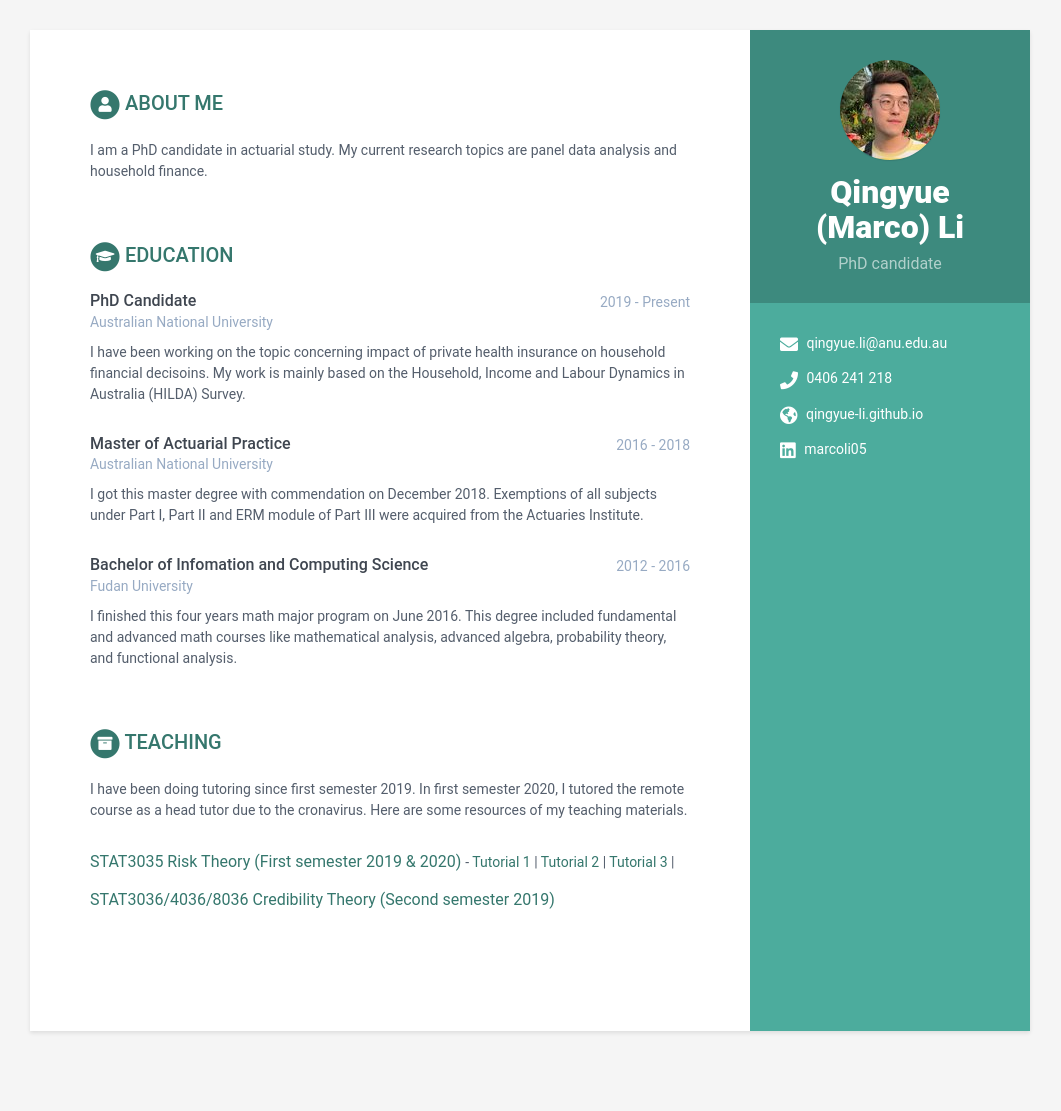
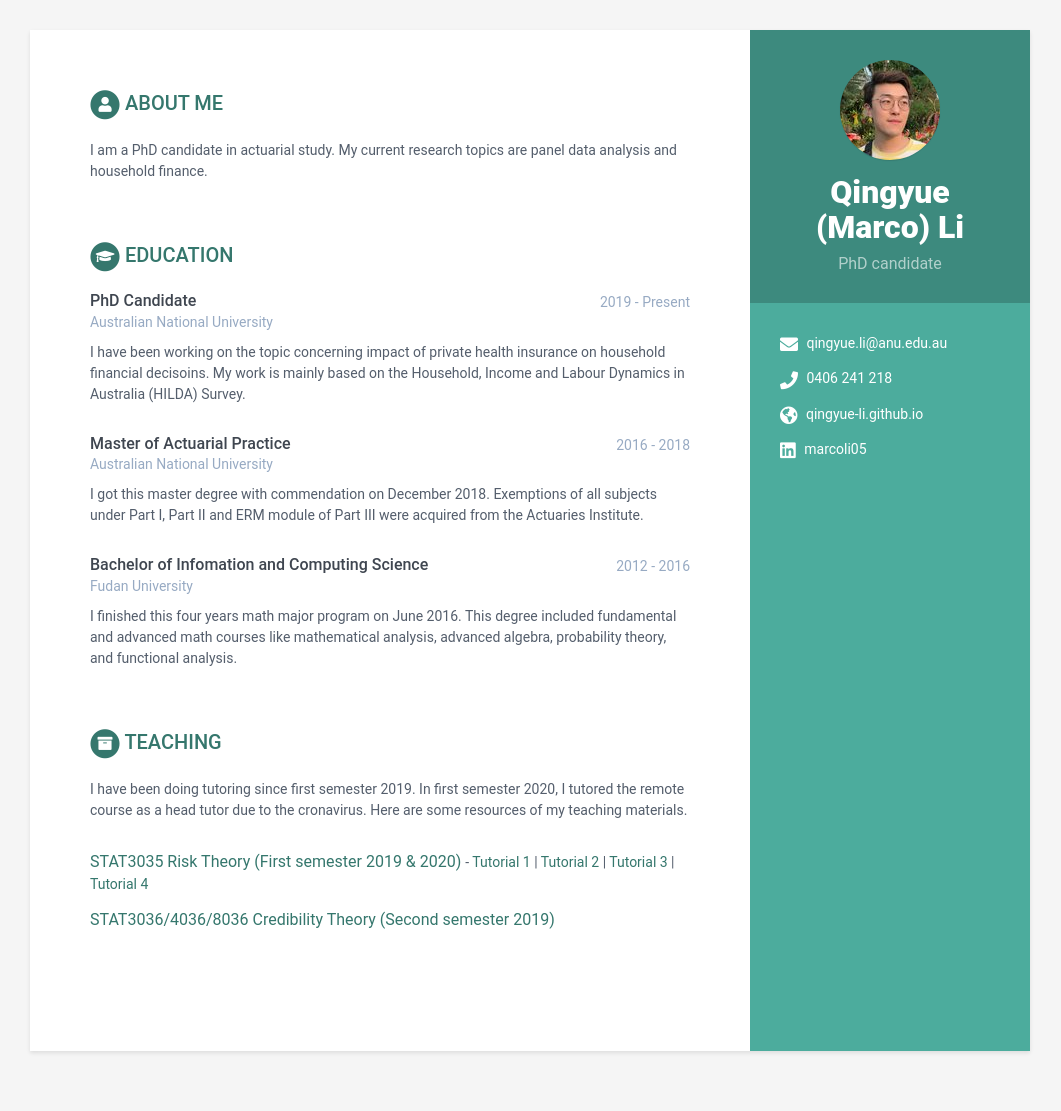
Before and after one commit to qingyue-li/qingyue-li.github.io, a Jekyll site: the page built from index.html, in a window 1280 px wide. Shown: the whole page, without its empty margins (110-1171 px from the left). Built offline with Jekyll 4.4.1, drawn with Linux system fonts in a browser that asks for light colours.

Commit message:
Update data.yml

```diff
--- a/_data/data.yml
+++ b/_data/data.yml
@@ -65,6 +65,7 @@ projects:
           <a href="qingyue-li.github.io/assets/Tutorial%201%20slides.pdf" target="_blank">Tutorial 1</a> |
           <a href="qingyue-li.github.io/assets/Tutorial%202%20slides.pdf" target="_blank">Tutorial 2</a> |
           <a href="qingyue-li.github.io/assets/Tutorial%203%20slides.pdf" target="_blank">Tutorial 3</a> |
+          <a href="qingyue-li.github.io/assets/Tutorial%204%20slides.pdf" target="_blank">Tutorial 4</a>
       - title: STAT3036/4036/8036 Credibility Theory (Second semester 2019)
         link: "https://programsandcourses.anu.edu.au/course/STAT3036"
 
```
